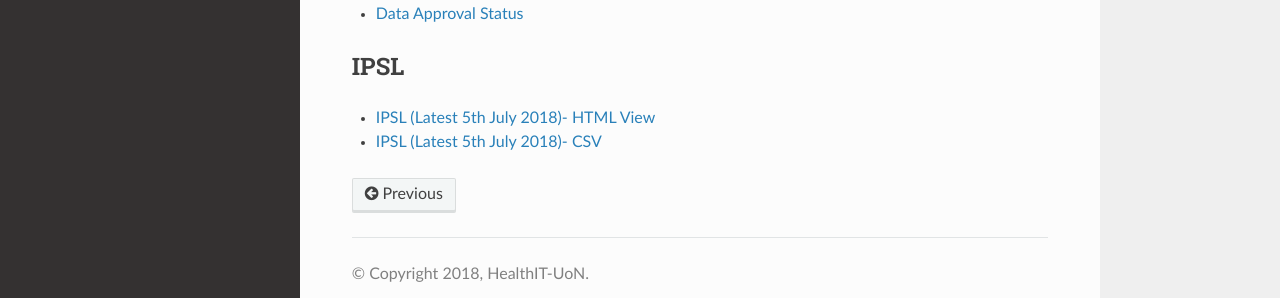
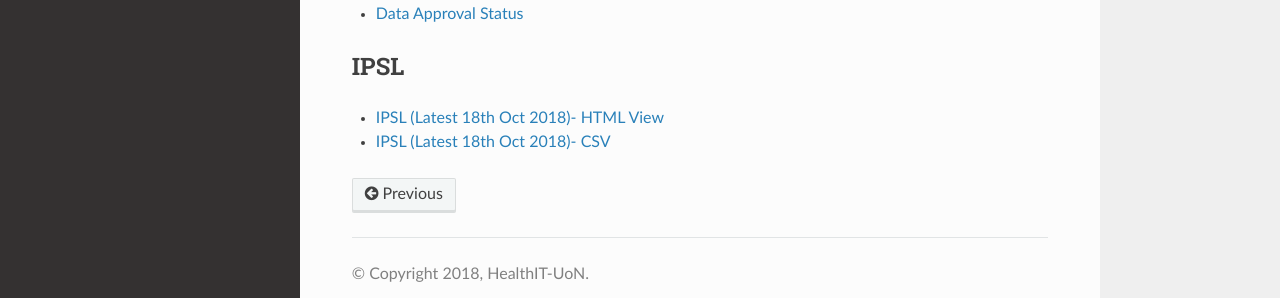
Before and after one commit to uonafya/jphes-docs, a Sphinx documentation site: the page built from source/appendix.rst, in a window 1280 px wide and 1309 px high. Shown: the part 966-1264 px from the top of the window. Built offline with Sphinx 7.4.7 and the Read the Docs theme 2.0.0, drawn with Linux system fonts in a browser that asks for light colours.

Commit message:
Update appendix.rst

```diff
--- a/source/appendix.rst
+++ b/source/appendix.rst
@@ -47,5 +47,5 @@
 IPSL
 -----------
 
-- `IPSL (Latest 5th July 2018)- HTML View <https://jphesportal.uonbi.ac.ke/api/sqlViews/OmFVlTZfHTm/data.html+css>`_
-- `IPSL (Latest 5th July 2018)- CSV <_static/resources/IPSL_list_2018Q3.csv>`_
+- `IPSL (Latest 18th Oct 2018)- HTML View <https://jphesportal.uonbi.ac.ke/api/sqlViews/OmFVlTZfHTm/data.html+css>`_
+- `IPSL (Latest 18th Oct 2018)- CSV <_static/resources/IPSL2018Q4.csv>`_
```
